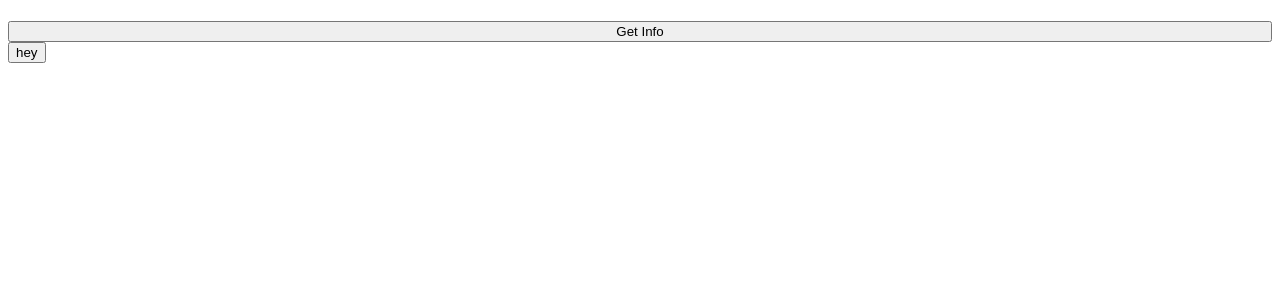
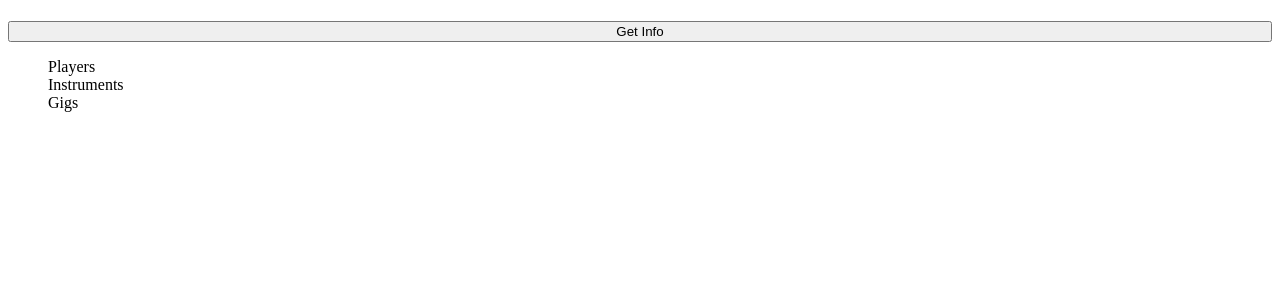
Before and after one commit to VenueMatchIO/VenueMatch, a React app: page / in a window 1280 px wide. Both pictures are taken after a click on the button "Get Info". Shown: the top 300 px of the page. Built offline with nearby package versions, Linux system fonts and the light colour scheme.

Commit message:
start player component

```diff
--- a/src/App.js
+++ b/src/App.js
@@ -1,6 +1,5 @@
 import { useState, useEffect } from 'react';
 import React from 'react';
-import axios from 'axios';
 import Header from './Components/header';
 
 import './App.scss';
--- a/src/App.scss
+++ b/src/App.scss
@@ -7,3 +7,8 @@ h1 {
   width: 100%;
   // border-radius: 75%;
 }
+
+li {
+  text-decoration: none;
+  list-style-type: none;
+}
--- a/src/Components/Dropdown.js
+++ b/src/Components/Dropdown.js
@@ -1,20 +1,29 @@
 import React, { useEffect, useState } from 'react';
+import Players from './Players.js';
 
 const Dropdown = () => {
-  const [dropdown, setDropDown] = useState(false);
+  // const [playersClick, setPlayersClick] = useState(false);
+  // const [instrumentsClick, setInstrumentsClick] = useState(false);
+  // const [gigsClick, setGigsClick] = useState(false);
+
+  const [clickItem, setClickItem] = useState('');
 
   useEffect(() => {}, []);
 
-  const getSpecificsOnClick = () => {
-    setDropDown = true;
+  const getSpecificsOnClick = (val) => () => {
+    setClickItem(val);
   };
   return (
     <div>
       <ul>
-        <li onclick={getSpecificsOnClick}>Players</li>
-        <li onclick={getSpecificsOnClick}>Instruments</li>
-        <li onclick={getSpecificsOnClick}>Gigs</li>
+        {/* <li onclick={() => getSpecificsOnClick('players')}>Players</li>
+        <li onclick={() => getSpecificsOnClick('instruments')}>Instruments</li>
+        <li onclick={() => getSpecificsOnClick('gigs')}>Gigs</li> */}
+        <li onClick={getSpecificsOnClick('players')}>Players</li>
+        <li onClick={getSpecificsOnClick('instruments')}>Instruments</li>
+        <li onClick={getSpecificsOnClick('gigs')}>Gigs</li>
       </ul>
+      {clickItem === 'players' && <Players />}
     </div>
   );
 };
--- a/src/Components/Header.js
+++ b/src/Components/Header.js
@@ -5,20 +5,18 @@ const Header = () => {
   const [wasClicked, setWasClicked] = useState(false);
 
   const getInfoClicker = () => {
-    // setWasClicked(true);
-    console.log('Hello');
+    setWasClicked(true);
   };
   return (
-    <header className='header'>
-      <h1 className='site-name'>
-        <div className='logoParent'></div>
+    <header>
+      <h1>
+        <div></div>
       </h1>
-      <div className='pointer'>
+      <div>
         <button onClick={getInfoClicker} className={'bar_button'}>
           Get Info
-          {wasClicked && <Dropdown />}
         </button>
-        <button onClick={getInfoClicker}>hey</button>
+        {wasClicked && <Dropdown />}
       </div>
     </header>
   );
--- /dev/null
+++ b/src/Components/Players.js
@@ -0,0 +1,10 @@
+import React, { useEffect, useState } from 'react';
+
+const Players = () => {
+  const [playersList, setPlayersList] = useState([]);
+
+  useEffect(() => {}, []);
+  return <div>This Should Be Players</div>;
+};
+
+export default Players;
```
